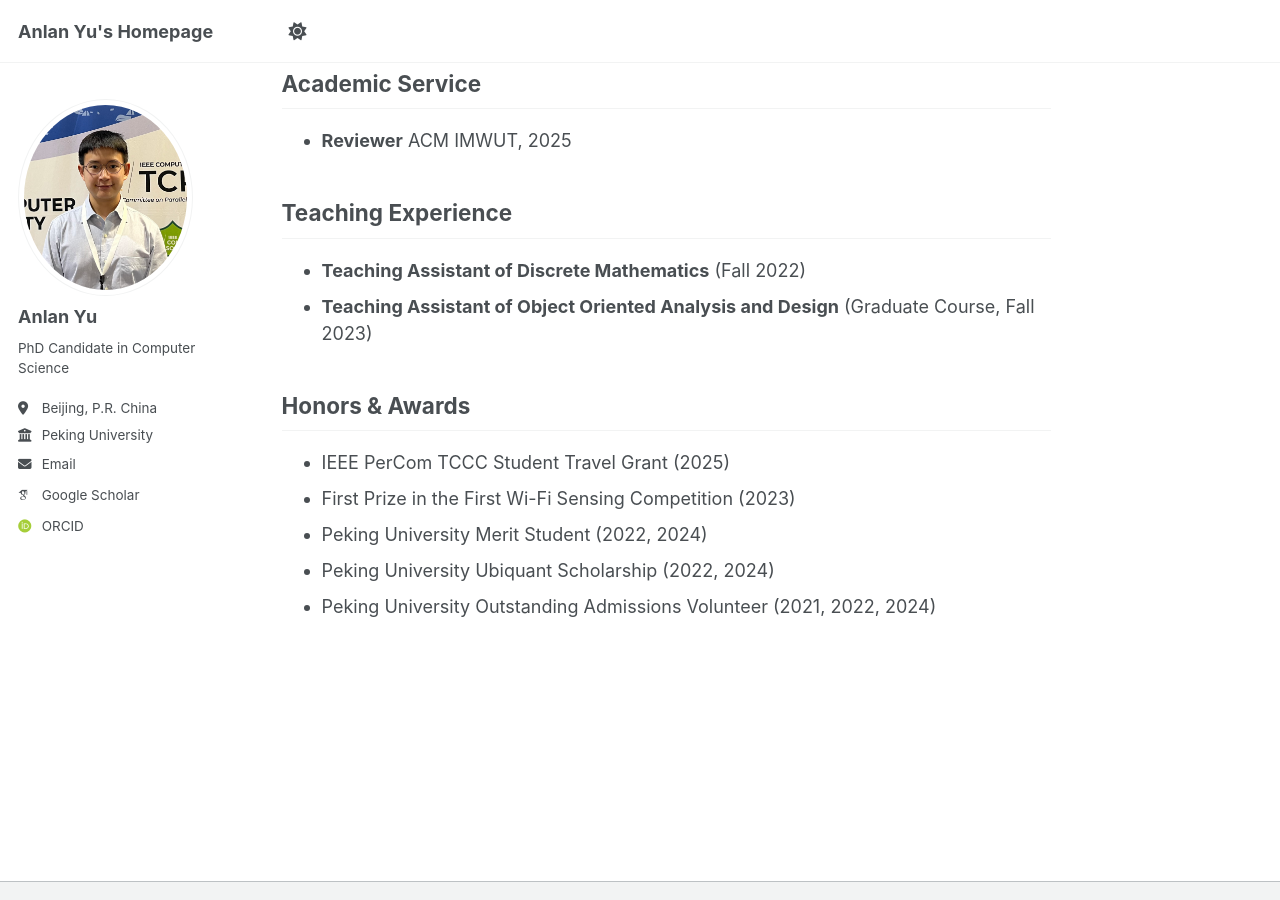
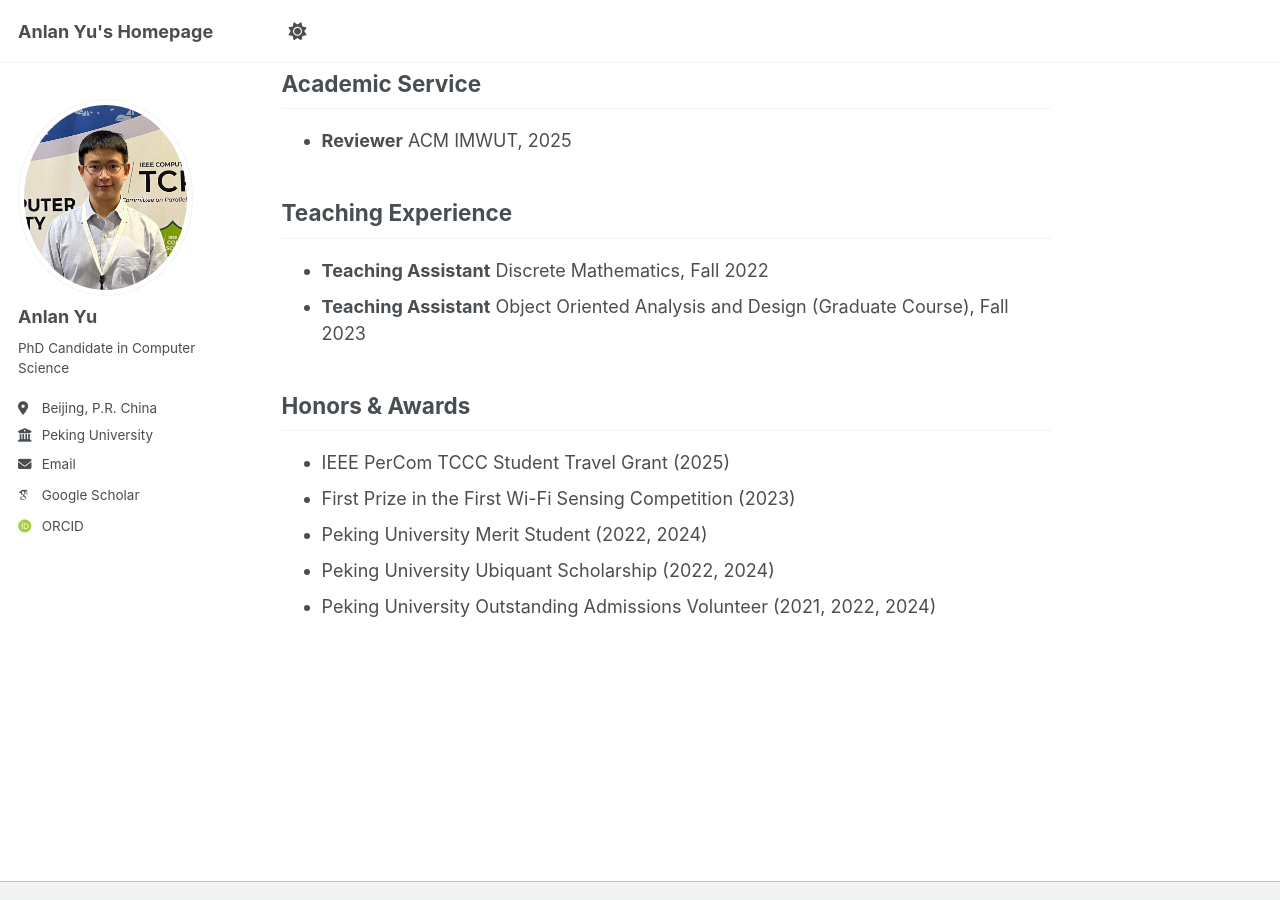
Before and after one commit to Yu-Anlan/yu-anlan.github.io, a Jekyll site: the page built from _pages/about.md, in a window 1280 px wide and 900 px high, scrolled down 1615 px. Built offline with Jekyll 4.4.1, drawn with Linux system fonts in a browser that asks for light colours; some web fonts are replaced; a script that is not in the unit is left out.

```diff
--- a/_pages/about.md
+++ b/_pages/about.md
@@ -48,8 +48,8 @@ Currently, my work focuses on GNSS-based positioning and sensing applications.
 
 ## Teaching Experience
 
-- **Teaching Assistant of Discrete Mathematics** (Fall 2022)
-- **Teaching Assistant of  Object Oriented Analysis and Design** (Graduate Course, Fall 2023)
+- **Teaching Assistant** Discrete Mathematics, Fall 2022
+- **Teaching Assistant** Object Oriented Analysis and Design (Graduate Course), Fall 2023
 
 ## Honors & Awards
 - IEEE PerCom TCCC Student Travel Grant (2025)
```
